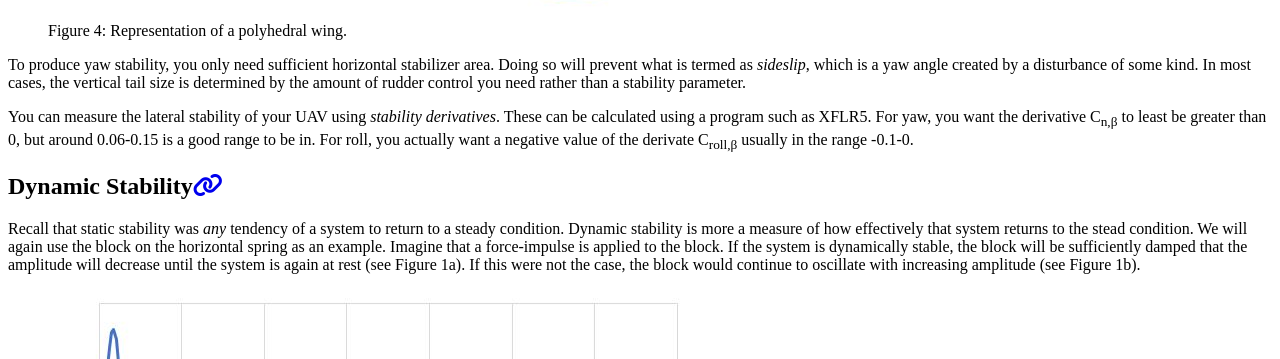
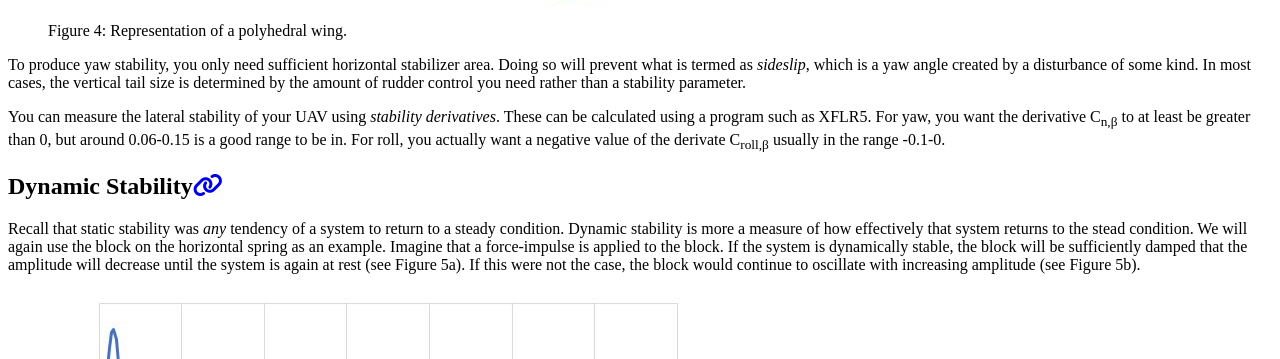
Before and after one commit to BYU-Aeronautics-Club/BYUAeronauticsClub.github.io, a Jekyll site: the page built from _pages/fundamentals/aerodynamics/performance.md, in a window 1280 px wide and 1400 px high, scrolled down 2446 px. Shown: the part 152-511 px from the top of the window. Built offline with Jekyll 4.4.1, drawn with Linux system fonts in a browser that asks for light colours; cached includes are drawn as plain includes; nearby versions of some CDN libraries; some of the changed text lies outside the part shown.

Commit message:
Figure number fix

```diff
--- a/_pages/fundamentals/aerodynamics/performance.md
+++ b/_pages/fundamentals/aerodynamics/performance.md
@@ -35,12 +35,12 @@ Creating static stability for the yaw and roll axes is generally a bit simpler t
 
 To produce yaw stability, you only need sufficient horizontal stabilizer area. Doing so will prevent what is termed as *sideslip*, which is a yaw angle created by a disturbance of some kind. In most cases, the vertical tail size is determined by the amount of rudder control you need rather than a stability parameter.
 
-You can measure the lateral stability of your UAV using *stability derivatives*. These can be calculated using a program such as XFLR5. For yaw, you want the derivative C<sub>n,&#x03B2;</sub> to least be greater than 0, but around 0.06-0.15 is a good range to be in. For roll, you actually want a negative value of the derivate C<sub>roll,&#x03B2;</sub> usually in the range -0.1-0.
+You can measure the lateral stability of your UAV using *stability derivatives*. These can be calculated using a program such as XFLR5. For yaw, you want the derivative C<sub>n,&#x03B2;</sub> to at least be greater than 0, but around 0.06-0.15 is a good range to be in. For roll, you actually want a negative value of the derivate C<sub>roll,&#x03B2;</sub> usually in the range -0.1-0.
 
 ## Dynamic Stability
-Recall that static stability was *any* tendency of a system to return to a steady condition. Dynamic stability is more a measure of how effectively that system returns to the stead condition. We will again use the block on the horizontal spring as an example. Imagine that a force-impulse is applied to the block. If the system is dynamically stable, the block will be sufficiently damped that the amplitude will decrease until the system is again at rest (see Figure 1a). If this were not the case, the block would continue to oscillate with increasing amplitude (see Figure 1b).
+Recall that static stability was *any* tendency of a system to return to a steady condition. Dynamic stability is more a measure of how effectively that system returns to the stead condition. We will again use the block on the horizontal spring as an example. Imagine that a force-impulse is applied to the block. If the system is dynamically stable, the block will be sufficiently damped that the amplitude will decrease until the system is again at rest (see Figure 5a). If this were not the case, the block would continue to oscillate with increasing amplitude (see Figure 5b).
 
-{% include gallery caption="Figure 1a, 1b: Response of dynamically stable (left) and dynamically unstable (right) systems to a force input." layout="half" %}
+{% include gallery caption="Figure 5a, 5b: Response of dynamically stable (left) and dynamically unstable (right) systems to a force input." layout="half" %}
 
 For UAVs, we are concerned with how effectively they can return to a stead flight condition. This is done by measuring several dynamic stability modes. Something about real and imaginary //FIXME.
 
```
